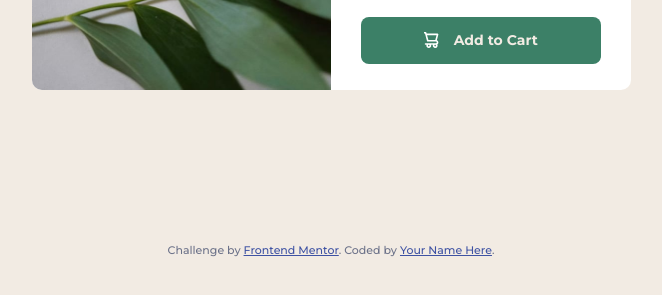
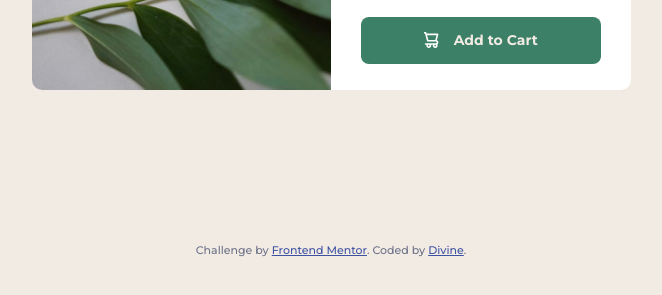
Before and after one commit to Divine-hash/frontend-mentor-css-projects, a plain HTML site: page product-preview-card/index.html in a window 1280 px wide. Shown: the part 451-746 px from the top of the page, without its empty margins (309-971 px from the left). Drawn offline with Linux system fonts and the light colour scheme.

Commit message:
readme file

```diff
--- a/product-preview-card/index.html
+++ b/product-preview-card/index.html
@@ -49,7 +49,7 @@
   <footer>
     <div class="attribution">
       Challenge by <a href="https://www.frontendmentor.io?ref=challenge" target="_blank">Frontend Mentor</a>.
-      Coded by <a href="#">Your Name Here</a>.
+      Coded by <a href="https://github.com/Divine-hash/frontend-mentor-css-projects/tree/main/product-preview-card">Divine</a>.
     </div>
   </footer>
 </body>
```
Also changed, not shown: product-preview-card/images/product-preview-card.png (added), 2 other files.
